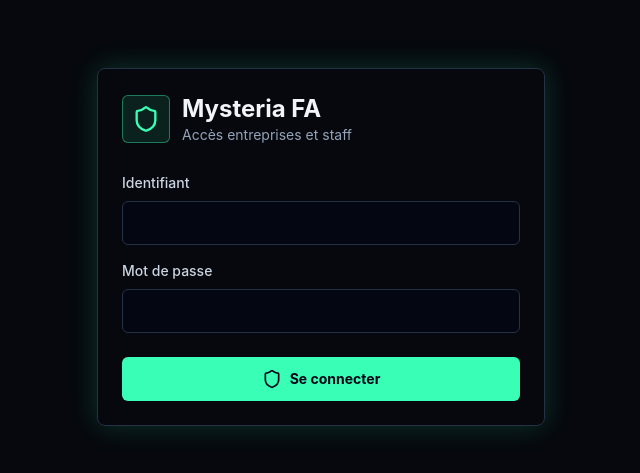
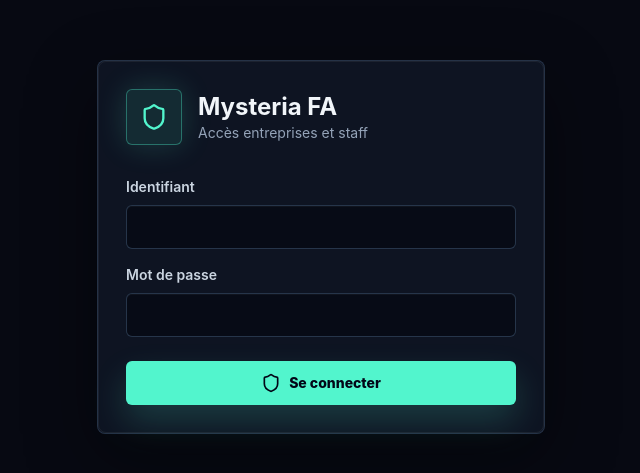
Before and after one commit to lightpro592-stack/whitefagestionlegal, a React (Vite) app: page / in a window 1280 px wide. Shown: the part 153-626 px from the top of the page, without its empty margins (319-959 px from the left). Built offline with nearby package versions, Linux system fonts and the light colour scheme.

Commit message:
Refresh dark UI styling

```diff
--- a/src/main.jsx
+++ b/src/main.jsx
@@ -90,12 +90,12 @@ function App() {
   }
 
   return (
-    <div className="min-h-screen bg-ink text-slate-100">
-      <div className="fixed inset-0 -z-10 bg-[radial-gradient(circle_at_top_left,rgba(57,255,182,0.16),transparent_32%),linear-gradient(135deg,#06080d_0%,#0d1220_52%,#12101a_100%)]" />
-      <header className="border-b border-line/80 bg-ink/82 backdrop-blur">
+    <div className="min-h-screen overflow-x-hidden bg-ink text-slate-100 antialiased">
+      <div className="app-ambient" />
+      <header className="sticky top-0 z-40 border-b border-line/70 bg-ink/72 shadow-deep backdrop-blur-xl">
         <div className="mx-auto flex max-w-7xl flex-wrap items-center justify-between gap-4 px-4 py-4 sm:px-6">
           <div className="flex items-center gap-3">
-            <div className="grid h-11 w-11 place-items-center rounded-md border border-neon/40 bg-neon/10 shadow-glow">
+            <div className="brand-tile h-11 w-11">
               <Shield className="h-6 w-6 text-neon" />
             </div>
             <div>
@@ -139,9 +139,9 @@ function App() {
         </div>
       </header>
 
-      <main className="mx-auto max-w-7xl px-4 py-6 sm:px-6">
+      <main className="mx-auto max-w-7xl px-4 py-8 sm:px-6">
         {message && (
-          <div className="mb-4 rounded-md border border-neon/30 bg-neon/10 px-4 py-3 text-sm text-neon">
+          <div className="mb-5 rounded-md border border-neon/35 bg-neon/12 px-4 py-3 text-sm font-medium text-neon shadow-glow">
             {message}
           </div>
         )}
@@ -180,11 +180,11 @@ function LoginScreen({ api, onLogin }) {
   }
 
   return (
-    <div className="grid min-h-screen place-items-center bg-ink px-4 text-slate-100">
-      <div className="fixed inset-0 -z-10 bg-[radial-gradient(circle_at_25%_15%,rgba(57,255,182,0.18),transparent_30%),linear-gradient(145deg,#06080d_0%,#111827_55%,#17111f_100%)]" />
-      <form onSubmit={submit} className="w-full max-w-md rounded-lg border border-line bg-panel/92 p-6 shadow-glow">
-        <div className="mb-7 flex items-center gap-3">
-          <div className="grid h-12 w-12 place-items-center rounded-md border border-neon/40 bg-neon/10">
+    <div className="grid min-h-screen place-items-center bg-ink px-4 py-10 text-slate-100 antialiased">
+      <div className="login-ambient" />
+      <form onSubmit={submit} className="login-card w-full max-w-md p-7">
+        <div className="mb-8 flex items-center gap-4">
+          <div className="brand-tile h-14 w-14">
             <Shield className="h-7 w-7 text-neon" />
           </div>
           <div>
@@ -348,7 +348,7 @@ function EntreprisesView({ api, user, onMessage }) {
       )}
 
       {canManage && (
-        <form onSubmit={create} className="rounded-lg border border-line bg-panel/88 p-4">
+        <form onSubmit={create} className="surface-panel p-5">
           <div className="mb-4 flex items-center gap-2">
             <Plus className="h-5 w-5 text-neon" />
             <h2 className="text-lg font-semibold">Créer une entreprise</h2>
@@ -370,10 +370,10 @@ function EntreprisesView({ api, user, onMessage }) {
         </form>
       )}
 
-      <div className="overflow-hidden rounded-lg border border-line bg-panel/88">
+      <div className="table-shell">
         <div className="overflow-x-auto">
           <table className="w-full min-w-[980px] text-left">
-            <thead className="border-b border-line bg-slate-950/40 text-xs uppercase text-slate-400">
+            <thead className="border-b border-line/80 text-xs uppercase text-slate-400">
               <tr>
                 <th className="px-4 py-3">Nom</th>
                 <th className="px-4 py-3">Patron</th>
@@ -387,7 +387,7 @@ function EntreprisesView({ api, user, onMessage }) {
               {loading && <TableMessage colSpan={6} text="Chargement..." />}
               {!loading && entreprises.length === 0 && <TableMessage colSpan={6} text={isPatron ? "Aucune entreprise liée à ton compte." : "Aucune entreprise."} />}
               {entreprises.map((item) => (
-                <tr key={item.id} className="hover:bg-white/[0.03]">
+                <tr key={item.id}>
                   <td className="px-4 py-3 font-medium text-white">{item.nom}</td>
                   <td className="px-4 py-3">
                     <div className="flex min-w-56 items-center gap-2">
@@ -460,7 +460,7 @@ function EntreprisesView({ api, user, onMessage }) {
 
       {editEntreprise && (
         <div className="fixed inset-0 z-50 grid place-items-center bg-black/70 px-4 py-6">
-          <form onSubmit={saveEntrepriseEdit} className="w-full max-w-2xl rounded-lg border border-line bg-panel p-5 shadow-glow">
+          <form onSubmit={saveEntrepriseEdit} className="surface-panel w-full max-w-2xl p-5">
             <div className="mb-5 flex items-center justify-between gap-3">
               <div>
                 <h2 className="text-lg font-semibold text-white">Editer l'entreprise</h2>
@@ -564,7 +564,7 @@ function PatronsView({ api, onMessage }) {
     <section className="space-y-6">
       <CaLockControl api={api} onMessage={onMessage} />
 
-      <form onSubmit={create} className="rounded-lg border border-line bg-panel/88 p-4">
+      <form onSubmit={create} className="surface-panel p-5">
         <div className="mb-4 flex items-center gap-2">
           <UserRound className="h-5 w-5 text-neon" />
           <h2 className="text-lg font-semibold">Gestion Patrons</h2>
@@ -580,10 +580,10 @@ function PatronsView({ api, onMessage }) {
         </div>
       </form>
 
-      <div className="overflow-hidden rounded-lg border border-line bg-panel/88">
+      <div className="table-shell">
         <div className="overflow-x-auto">
           <table className="w-full min-w-[820px] text-left">
-            <thead className="border-b border-line bg-slate-950/40 text-xs uppercase text-slate-400">
+            <thead className="border-b border-line/80 text-xs uppercase text-slate-400">
               <tr>
                 <th className="px-4 py-3">Username</th>
                 <th className="px-4 py-3">Nouveau mot de passe</th>
@@ -595,7 +595,7 @@ function PatronsView({ api, onMessage }) {
             <tbody className="divide-y divide-line/80">
               {patrons.length === 0 && <TableMessage colSpan={5} text="Aucun compte patron dans le Google Sheet." />}
               {patrons.map((item) => (
-                <tr key={item.id} className="hover:bg-white/[0.03]">
+                <tr key={item.id}>
                   <td className="px-4 py-3">
                     <input
                       className="field h-10"
@@ -699,7 +699,7 @@ function StaffView({ api, onMessage }) {
 
   return (
     <section className="space-y-6">
-      <form onSubmit={create} className="rounded-lg border border-line bg-panel/88 p-4">
+      <form onSubmit={create} className="surface-panel p-5">
         <div className="mb-4 flex items-center gap-2">
           <Users className="h-5 w-5 text-neon" />
           <h2 className="text-lg font-semibold">Gestion Staff</h2>
@@ -719,10 +719,10 @@ function StaffView({ api, onMessage }) {
         </div>
       </form>
 
-      <div className="overflow-hidden rounded-lg border border-line bg-panel/88">
+      <div className="table-shell">
         <div className="overflow-x-auto">
           <table className="w-full min-w-[720px] text-left">
-            <thead className="border-b border-line bg-slate-950/40 text-xs uppercase text-slate-400">
+            <thead className="border-b border-line/80 text-xs uppercase text-slate-400">
               <tr>
                 <th className="px-4 py-3">Username</th>
                 <th className="px-4 py-3">Nouveau mot de passe</th>
@@ -733,7 +733,7 @@ function StaffView({ api, onMessage }) {
             <tbody className="divide-y divide-line/80">
               {staff.length === 0 && <TableMessage colSpan={4} text="Aucun compte staff dans le Google Sheet." />}
               {staff.map((item) => (
-                <tr key={item.id} className="hover:bg-white/[0.03]">
+                <tr key={item.id}>
                   <td className="px-4 py-3">
                     <input
                       className="field h-10"
@@ -783,12 +783,12 @@ function StaffView({ api, onMessage }) {
 
 function Metric({ title, value, icon: Icon }) {
   return (
-    <div className="rounded-lg border border-line bg-panel/88 p-4">
-      <div className="mb-2 flex items-center justify-between text-slate-400">
+    <div className="surface-panel p-5">
+      <div className="mb-3 flex items-center justify-between text-slate-400">
         <span className="text-sm">{title}</span>
         <Icon className="h-5 w-5 text-neon" />
       </div>
-      <div className="text-2xl font-bold text-white">{value}</div>
+      <div className="text-2xl font-extrabold text-white">{value}</div>
     </div>
   );
 }
@@ -826,7 +826,7 @@ function CaLockControl({ api, onMessage }) {
   }
 
   return (
-    <div className="flex flex-wrap items-center justify-between gap-3 rounded-lg border border-line bg-panel/88 p-4">
+    <div className="surface-panel flex flex-wrap items-center justify-between gap-3 p-5">
       <div>
         <h2 className="text-lg font-semibold text-white">Blocage CA patrons</h2>
         <p className="text-sm text-slate-400">
--- a/src/styles.css
+++ b/src/styles.css
@@ -6,12 +6,27 @@
   box-sizing: border-box;
 }
 
+html {
+  background: #070912;
+}
+
 body {
   margin: 0;
   min-width: 320px;
+  min-height: 100vh;
+  overflow-x: hidden;
   font-family:
     Inter, ui-sans-serif, system-ui, -apple-system, BlinkMacSystemFont, "Segoe UI",
     sans-serif;
+  color: #f8fafc;
+  background:
+    radial-gradient(circle at 16% 8%, rgba(82, 245, 205, 0.16), transparent 30rem),
+    radial-gradient(circle at 88% 18%, rgba(125, 92, 255, 0.12), transparent 26rem),
+    linear-gradient(145deg, #070912 0%, #0c111d 48%, #10111b 100%);
+}
+
+body::selection {
+  background: rgba(82, 245, 205, 0.28);
 }
 
 button,
@@ -20,32 +35,128 @@ select {
   font: inherit;
 }
 
+button {
+  -webkit-tap-highlight-color: transparent;
+}
+
 @layer components {
+  .app-ambient {
+    @apply fixed inset-0 -z-10 overflow-hidden;
+    background:
+      radial-gradient(circle at 14% 16%, rgba(82, 245, 205, 0.18), transparent 28rem),
+      radial-gradient(circle at 82% 10%, rgba(124, 92, 255, 0.16), transparent 24rem),
+      radial-gradient(circle at 55% 92%, rgba(246, 200, 95, 0.08), transparent 26rem),
+      linear-gradient(135deg, #070912 0%, #0d1322 52%, #11101b 100%);
+  }
+
+  .app-ambient::before {
+    content: "";
+    position: absolute;
+    inset: 0;
+    opacity: 0.36;
+    background-image:
+      linear-gradient(rgba(255, 255, 255, 0.045) 1px, transparent 1px),
+      linear-gradient(90deg, rgba(255, 255, 255, 0.045) 1px, transparent 1px);
+    background-size: 52px 52px;
+    mask-image: linear-gradient(to bottom, rgba(0, 0, 0, 0.85), transparent 72%);
+  }
+
+  .login-ambient {
+    @apply app-ambient;
+  }
+
+  .surface-panel {
+    @apply rounded-lg border border-line/80 bg-panel/80 shadow-deep backdrop-blur-xl;
+  }
+
+  .login-card {
+    @apply rounded-lg border border-line/80 bg-panel/80 shadow-deep backdrop-blur-xl;
+    position: relative;
+  }
+
+  .login-card::before {
+    content: "";
+    position: absolute;
+    inset: 0;
+    pointer-events: none;
+    border-radius: inherit;
+    border: 1px solid rgba(255, 255, 255, 0.06);
+  }
+
+  .brand-tile {
+    @apply grid place-items-center rounded-md border border-neon/35 bg-neon/10 text-neon shadow-glow;
+  }
+
   .field {
-    @apply min-h-11 w-full rounded-md border border-line bg-slate-950/55 px-3 text-sm text-white outline-none transition placeholder:text-slate-500 focus:border-neon focus:ring-2 focus:ring-neon/20 disabled:cursor-not-allowed disabled:opacity-60;
+    @apply min-h-11 w-full rounded-md border border-line/90 bg-ink/70 px-3 text-sm text-white outline-none transition placeholder:text-slate-500 disabled:cursor-not-allowed disabled:opacity-60;
+    box-shadow: inset 0 1px 0 rgba(255, 255, 255, 0.035);
+  }
+
+  .field:hover {
+    @apply border-slate-500/80 bg-ink/90;
+  }
+
+  .field:focus {
+    @apply border-neon ring-2 ring-neon/20;
+    box-shadow:
+      inset 0 1px 0 rgba(255, 255, 255, 0.04),
+      0 0 0 4px rgba(82, 245, 205, 0.08);
   }
 
   .field-label {
-    @apply mb-2 block text-sm font-medium text-slate-300;
+    @apply mb-2 block text-sm font-semibold text-slate-300;
   }
 
   .primary-button {
-    @apply inline-flex min-h-11 items-center justify-center gap-2 rounded-md border border-neon/50 bg-neon px-4 text-sm font-bold text-slate-950 transition hover:bg-white disabled:cursor-not-allowed disabled:opacity-60;
+    @apply inline-flex min-h-11 items-center justify-center gap-2 rounded-md border border-neon/60 bg-neon px-4 text-sm font-extrabold text-slate-950 transition disabled:cursor-not-allowed disabled:opacity-60;
+    box-shadow: 0 16px 34px rgba(82, 245, 205, 0.18);
+  }
+
+  .primary-button:hover {
+    @apply border-white bg-white;
+    transform: translateY(-1px);
   }
 
   .nav-button {
-    @apply inline-flex min-h-10 items-center justify-center gap-2 rounded-md border border-line bg-slate-950/40 px-3 text-sm text-slate-300 transition hover:border-neon/50 hover:text-white;
+    @apply inline-flex min-h-10 items-center justify-center gap-2 rounded-md border border-line/85 bg-white/[0.035] px-3 text-sm font-semibold text-slate-300 transition hover:border-neon/45 hover:bg-neon/10 hover:text-white;
   }
 
   .nav-button-active {
-    @apply border-neon/60 bg-neon/10 text-neon;
+    @apply border-neon/60 bg-neon/10 text-neon shadow-glow;
   }
 
   .icon-button {
-    @apply grid h-10 w-10 place-items-center rounded-md border border-line bg-slate-950/45 text-slate-300 transition hover:border-neon/50 hover:text-neon disabled:cursor-not-allowed disabled:opacity-50;
+    @apply grid h-10 w-10 place-items-center rounded-md border border-line/85 bg-white/[0.035] text-slate-300 transition hover:border-neon/55 hover:bg-neon/10 hover:text-neon disabled:cursor-not-allowed disabled:opacity-50;
   }
 
   .icon-button-danger {
-    @apply grid h-10 w-10 place-items-center rounded-md border border-danger/40 bg-danger/10 text-red-200 transition hover:bg-danger hover:text-white;
+    @apply grid h-10 w-10 place-items-center rounded-md border border-danger/40 bg-danger/10 text-red-200 transition hover:border-danger hover:bg-danger hover:text-white;
+  }
+
+  .metric-card {
+    @apply surface-panel p-5;
+  }
+
+  .table-shell {
+    @apply overflow-hidden rounded-lg border border-line/80 bg-panel/80 shadow-deep backdrop-blur-xl;
   }
 }
+
+@layer base {
+  table {
+    border-collapse: separate;
+    border-spacing: 0;
+  }
+
+  thead {
+    background: rgba(7, 9, 18, 0.62);
+  }
+
+  tbody tr {
+    transition: background-color 160ms ease, box-shadow 160ms ease;
+  }
+
+  tbody tr:hover {
+    background: rgba(82, 245, 205, 0.045);
+  }
+}
```
Also changed, not shown: tailwind.config.js (+7 -6 lines).
